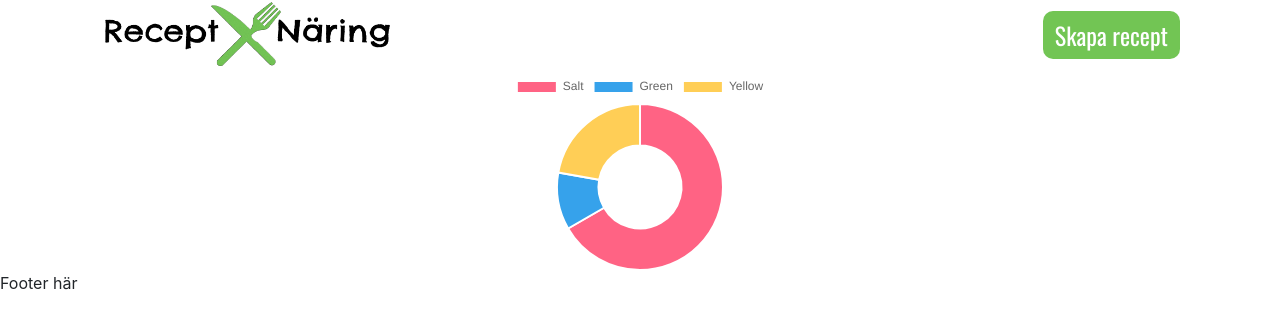
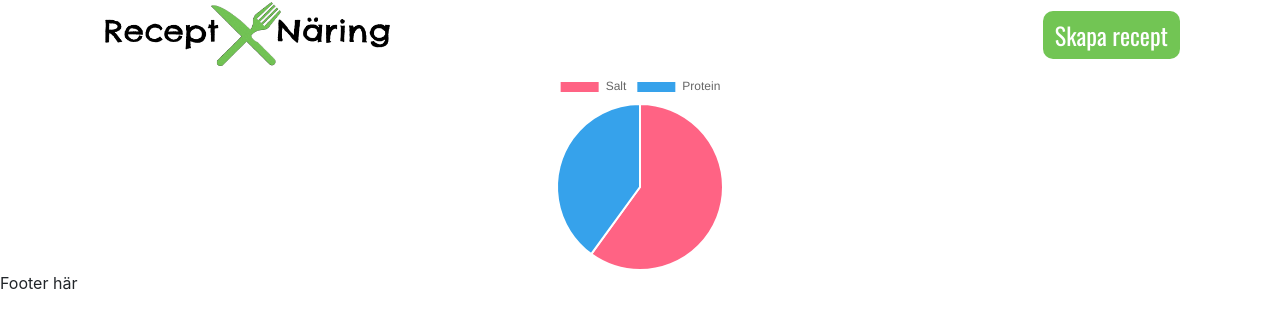
Before and after one commit to kezafat/WCAG-2.1, a React (Create React App) app in the folder receptnaring/frontend/: page /chart in a window 1280 px wide. Shown: the top 328 px of the page. Built offline with nearby package versions, Linux system fonts and the light colour scheme.

Commit message:
Staticdata testing

```diff
--- a/receptnaring/frontend/src/components/Chart/index.js
+++ b/receptnaring/frontend/src/components/Chart/index.js
@@ -1,29 +1,59 @@
 import React from "react";
 import styled from "styled-components";
-import { Doughnut } from "react-chartjs-2";
+import { Pie } from "react-chartjs-2";
+import recept from './staticData.js';
 
-const StyledChart = styled(Doughnut)``;
+const StyledChart = styled(Pie)``;
 
 class ChartComponent extends React.Component {
   constructor(props) {
     super(props);
+    this.state= {
+      minrec:recept,
+      data:{
+        labels: ["Salt", "Protein"],
+        datasets: [
+          {
+            label:"Näringsvärde",
+            data: [300, 150],
+            backgroundColor: ["#FF6384", "#36A2EB", "#FFCE56"]
+          }
+        ],
+        options:{
+          title:{
+            display:true,
+            text:"Näringsvärde",
+            fontSize:20
+          }
+        }
+      }
+    }
 
-    this.data = {
-      labels: ["Salt", "Green", "Yellow"],
-      datasets: [
-        {
-          data: [300, 50, 100],
-          backgroundColor: ["#FF6384", "#36A2EB", "#FFCE56"]
-        }
-      ]
-    };
+console.log(this.state.data)
+
+
   }
 
+async componentWillMount(){
+  let result = await Object.keys(recept).map(function(key) {
+    return recept[key];
+  });
+
+  // Copy the data attribute of state
+  let dataCopy = {...this.state.data};
+  dataCopy.datasets[0].data = [result[0].food.salt, result[0].food.protein];
+  this.setState({data: dataCopy});
+
+
+}
+
+
   render() {
+    console.log(this.state.data)
     return (
       <div>
         <StyledChart
-          data={this.data}
+          data={this.state.data}
           width={380}
           height={200}
           options={{ maintainAspectRatio: false }}
--- /dev/null
+++ b/receptnaring/frontend/src/components/Chart/staticData.js
@@ -0,0 +1,10 @@
+export default {
+    recept: {
+      'food' : {
+
+      "salt":150,
+      "protein":100
+    },
+
+    }
+  };
```
